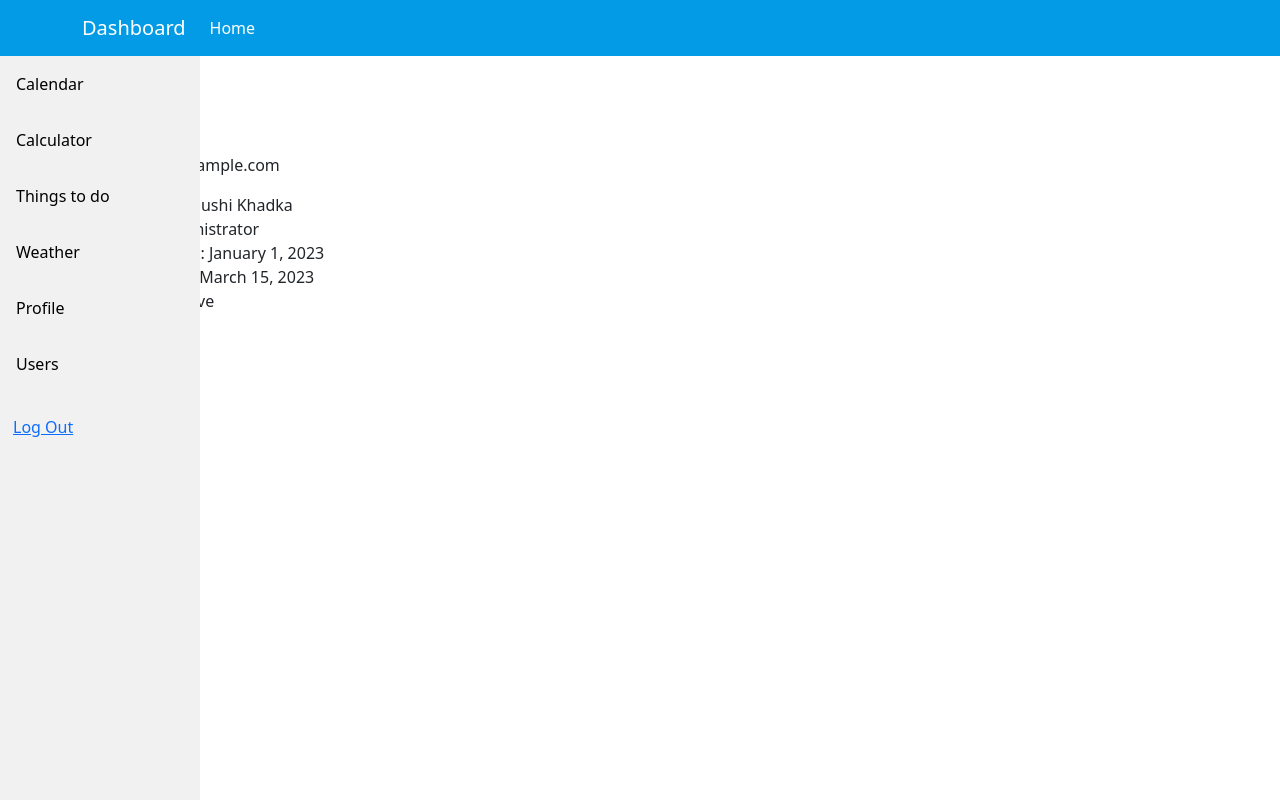
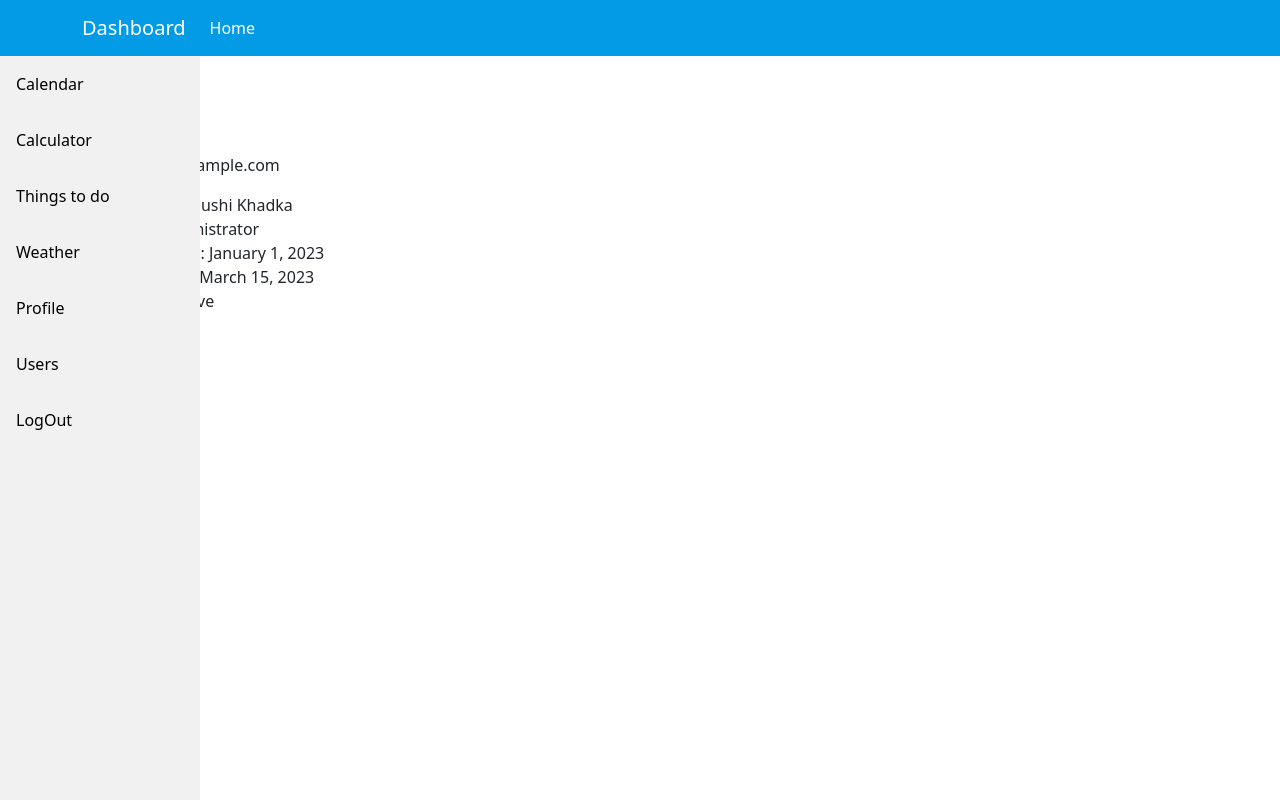
Before and after one commit to manushi7/WebAssignment5, a React (Create React App) app: page /profile in a window 1280 px wide. Built offline with nearby package versions, Linux system fonts and the light colour scheme; no server answers; sample sign-in values are in the browser's storage.

Commit message:
minor changes

```diff
--- a/src/components/Sidebar.js
+++ b/src/components/Sidebar.js
@@ -18,9 +18,7 @@ function Sidebar() {
           <Link className="nav-link" to="/weather">Weather</Link>
           <Link className="nav-link" to="/profile">Profile</Link>
           <Link className="nav-link" to="/users">Users</Link>
-          <div className="nav-item">
-            <button className="btn btn-link" onClick={signOutUser}>Log Out</button>
-          </div>
+          <Link className="nav-link" to="/login">LogOut</Link>
         </div>
     );
 };
--- a/src/pages/LoginPage.js
+++ b/src/pages/LoginPage.js
@@ -33,7 +33,7 @@ const LoginPage = () => {
     }
 
     try {
-      await login( email, password);
+      await login(email, password);
       navigate('/');
     } catch (error) {
       setError('incorrect email or password');
```
